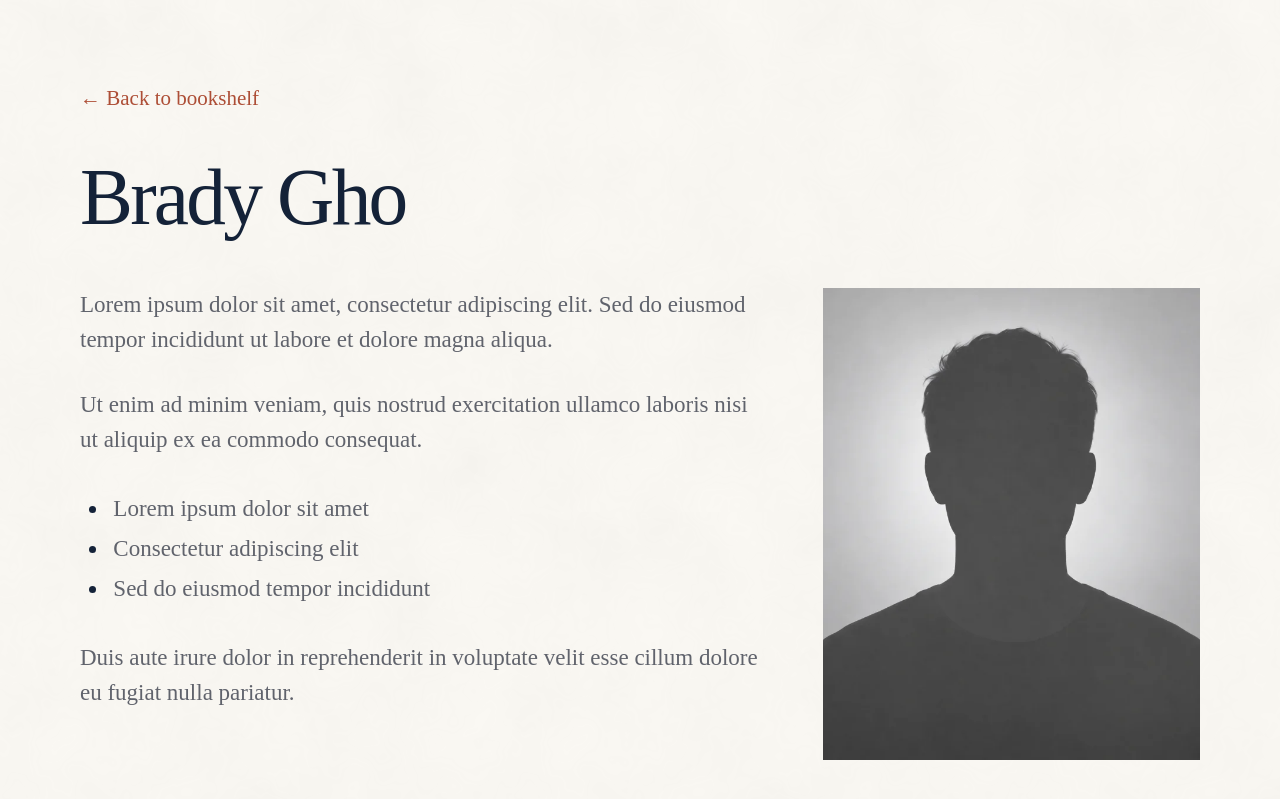
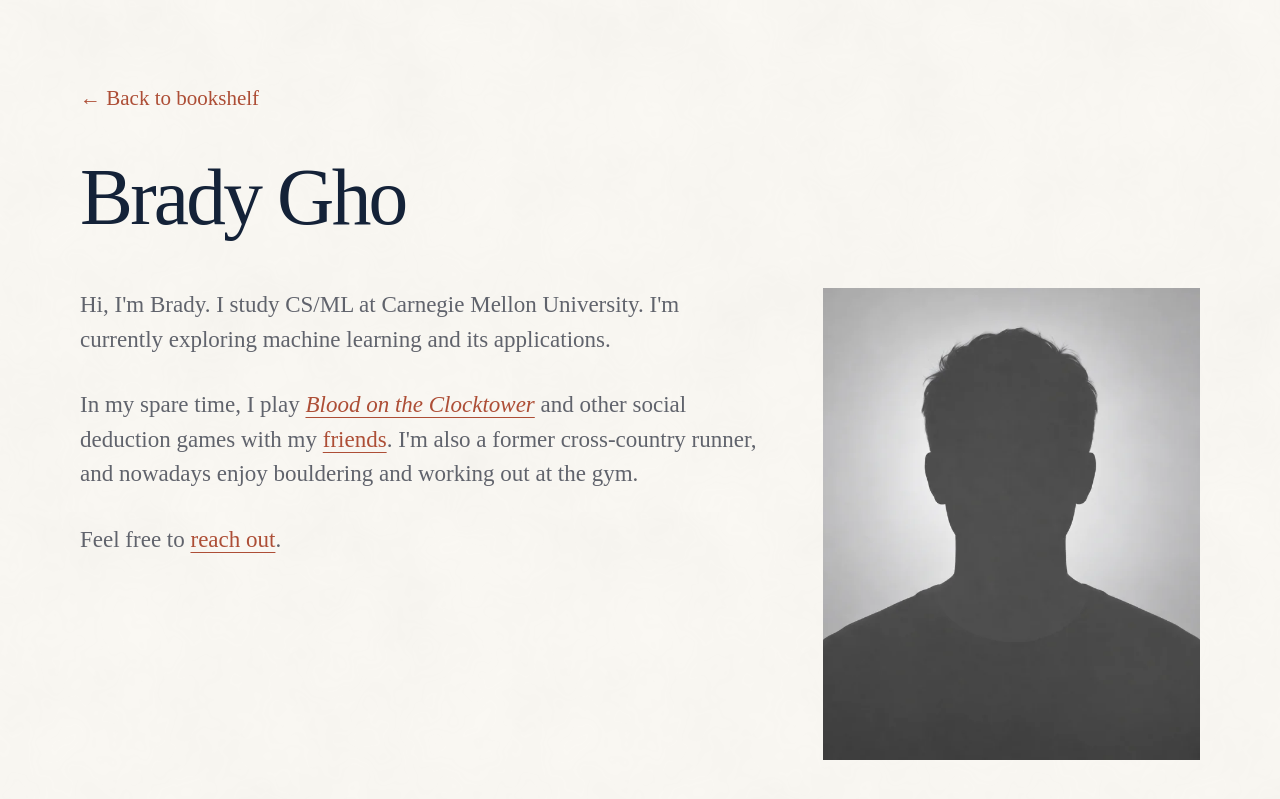
Before and after one commit to ghobrady/ghobrady.github.io, a Jekyll site: the page built from about.html, in a window 1280 px wide. Shown: the top 799 px of the page. Built offline with Jekyll 4.4.1, drawn with Linux system fonts in a browser that asks for light colours.

Commit message:
Replace About placeholder with personal introduction

```diff
--- a/about.html
+++ b/about.html
@@ -9,14 +9,9 @@ permalink: /about/
 </header>
 <div class="about-layout">
   <div class="about-copy prose">
-    <p>Lorem ipsum dolor sit amet, consectetur adipiscing elit. Sed do eiusmod tempor incididunt ut labore et dolore magna aliqua.</p>
-    <p>Ut enim ad minim veniam, quis nostrud exercitation ullamco laboris nisi ut aliquip ex ea commodo consequat.</p>
-    <ul>
-      <li>Lorem ipsum dolor sit amet</li>
-      <li>Consectetur adipiscing elit</li>
-      <li>Sed do eiusmod tempor incididunt</li>
-    </ul>
-    <p>Duis aute irure dolor in reprehenderit in voluptate velit esse cillum dolore eu fugiat nulla pariatur.</p>
+    <p>Hi, I'm Brady. I study CS/ML at Carnegie Mellon University. I'm currently exploring machine learning and its applications.</p>
+    <p>In my spare time, I play <a href="https://bloodontheclocktower.com/"><i>Blood on the Clocktower</i></a> and other social deduction games with my <a href="{{ '/friends/' | relative_url }}">friends</a>. I'm also a former cross-country runner, and nowadays enjoy bouldering and working out at the gym.</p>
+    <p>Feel free to <a href="mailto:bgho@andrew.cmu.edu">reach out</a>.</p>
   </div>
   <img class="about-portrait" src="{{ '/assets/images/portrait-placeholder.webp' | relative_url }}" width="640" height="800" alt="Portrait placeholder — photo to come" fetchpriority="high">
 </div>
```
